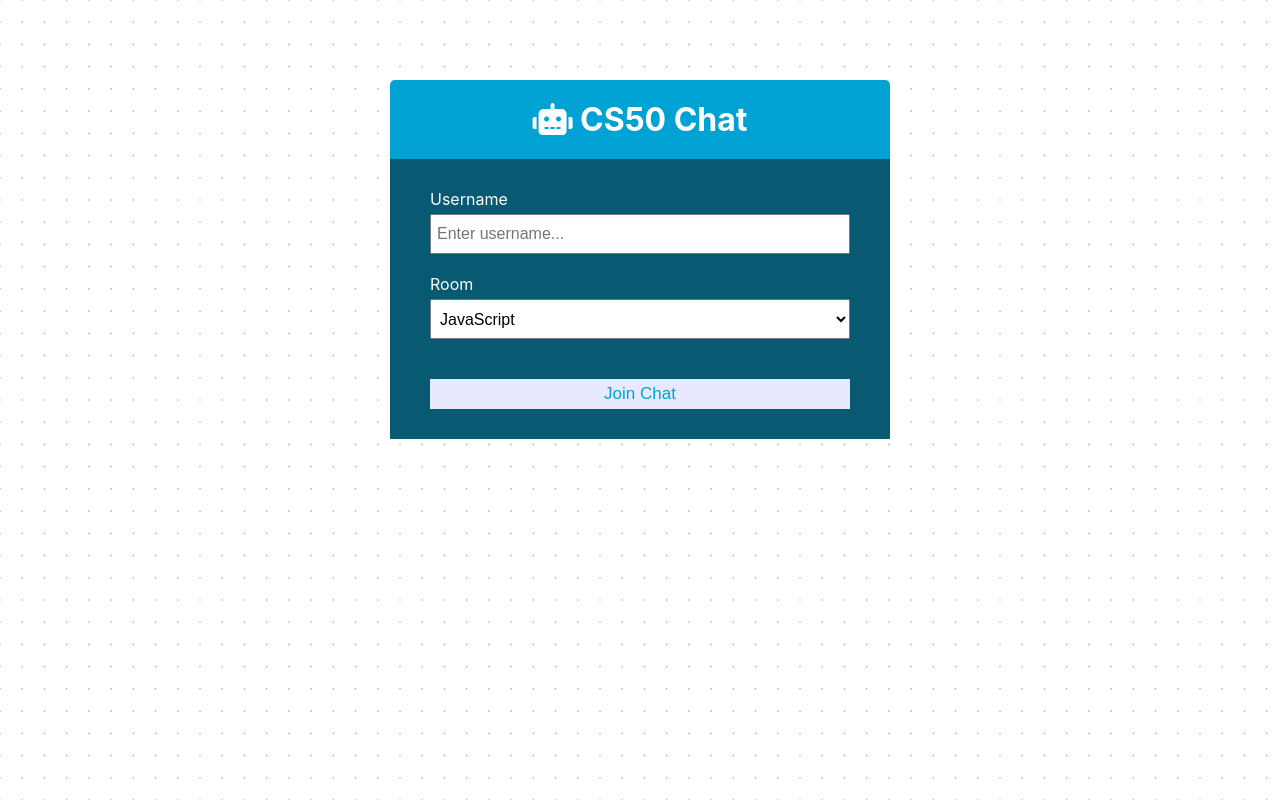
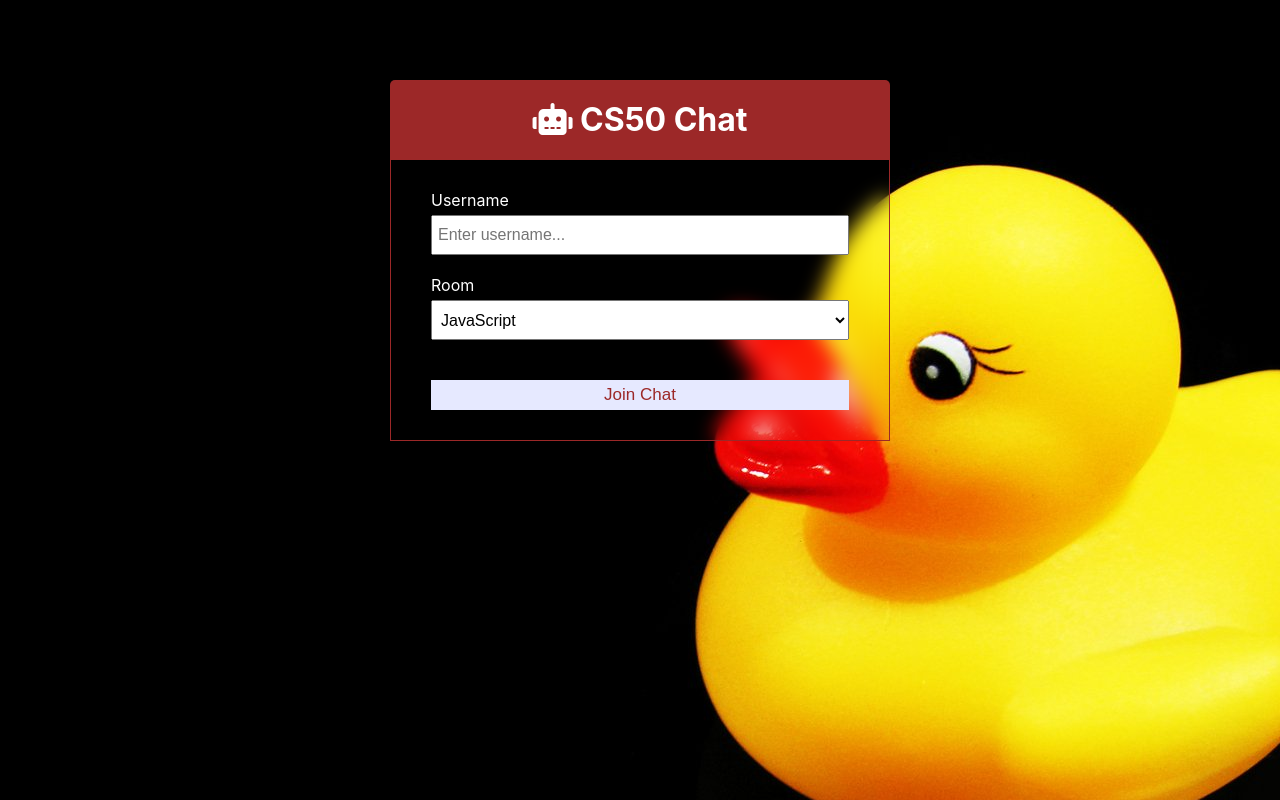
Before and after one commit to IryArkhy/node-chat, a website: page src/index.html in a window 1280 px wide. Drawn offline with Linux system fonts and the light colour scheme.

Commit message:
CS50 chat

```diff
--- a/src/css/styles.css
+++ b/src/css/styles.css
@@ -1,8 +1,8 @@
 @import url('https://fonts.googleapis.com/css?family=Roboto&display=swap');
 
 :root {
-    --dark-color-a: #00a2d3;
-    --dark-color-b: #085972;
+    --dark-color-a: rgb(156, 40, 40);
+    --dark-color-b: rgb(66, 11, 11);
     --light-color: #e6e9ff;
     --success-color: #5cb85c;
     --error-color: #d9534f;
@@ -23,10 +23,7 @@ body {
         Oxygen-Sans, Ubuntu, Cantarell, 'Helvetica Neue', sans-serif,
         'Apple Color Emoji', 'Segoe UI Emoji', 'Segoe UI Symbol';
 
-    /*
-   * CSS image reference example.
-   */
-    background-image: url('../images/bg-pattern.png');
+    background-image: url('../images/itl.cat_rubber-duck-wallpaper_3271614.png');
 }
 
 ul {
@@ -50,7 +47,10 @@ a {
 
 .chat-container {
     max-width: 1100px;
-    background: #fff;
+    background: rgba(255, 255, 255, 0.6);
+    border-top-left-radius: 10px;
+    border-top-right-radius: 10px;
+    backdrop-filter: blur(10px);
     margin: 30px auto;
     overflow: hidden;
 }
@@ -138,20 +138,22 @@ a {
 .join-container {
     max-width: 500px;
     margin: 80px auto;
-    color: #fff;
+    color: rgba(255, 255, 255, 1);
 }
 
 .join-header {
     text-align: center;
     padding: 20px;
-    background: var(--dark-color-a);
+    background: rgb(156, 40, 40);
     border-top-left-radius: 5px;
     border-top-right-radius: 5px;
 }
 
 .join-main {
     padding: 30px 40px;
-    background: var(--dark-color-b);
+    background: rgba(252, 223, 223, 0.5));
+    backdrop-filter: blur(10px);
+    border: 1px solid rgb(156, 40, 40);
 }
 
 .join-main p {
```
Also changed, not shown: src/images/itl.cat_rubber-duck-wallpaper_3271614.png (added).
